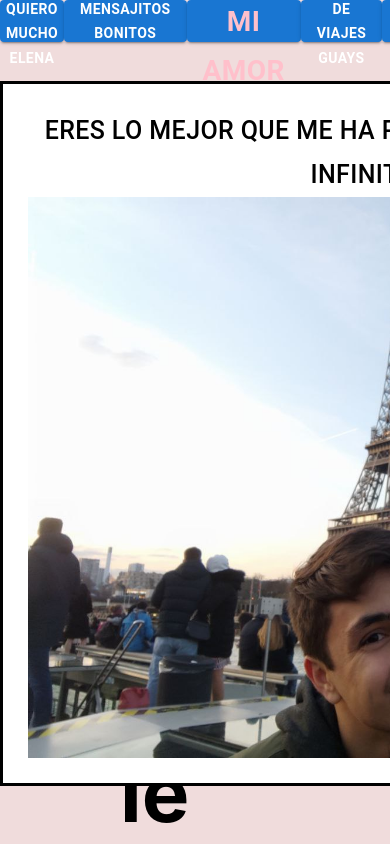
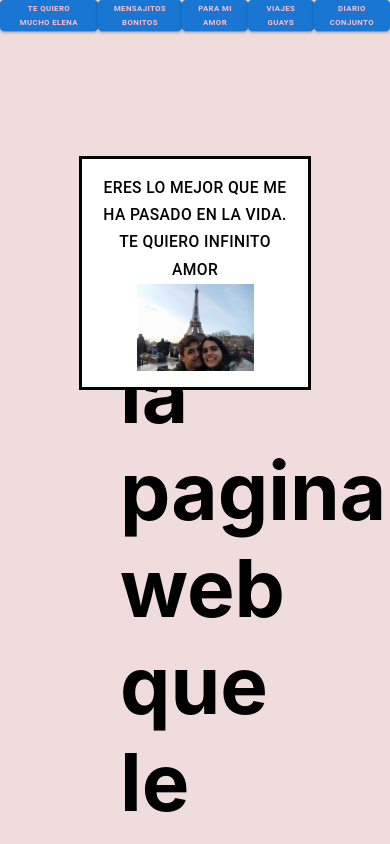
Before and after one commit to Churly01/Churly01.github.io, a React (Create React App) app: page / in a window 390 px wide. Both pictures are taken after a click on the button "TE QUIERO MUCHO ELENA". Built offline with nearby package versions, Linux system fonts and the light colour scheme.

Commit message:
Fix viewport on phone

```diff
--- a/src/components/LoveButton.js
+++ b/src/components/LoveButton.js
@@ -1,12 +1,8 @@
 import {useState, useEffect} from 'react';
-
 import paris                 from "../Paris.jpg";
-
 import Button from '@mui/material/Button';
 
 const LoveButton = () =>{
-
-
   const [is_open, setIsOpen] = useState(false);
 
   useEffect( ()=> {
@@ -20,15 +16,15 @@ const LoveButton = () =>{
       variant="contained"
 
     >
-      <b>TE QUIERO MUCHO ELENA</b>
+      <b style={{fontSize:'2vw', color:'pink'}}>TE QUIERO MUCHO ELENA</b>
       {is_open &&
        <dialog
          open
          style={{
-           fontSize:"25px",
-           marginTop:"33em",
-           position:"fixed"
-
+             fontSize:"4vw",
+             marginTop:"33em",
+             position:"fixed",
+             width:"50%"
          }}
        >
          Eres lo mejor que me ha pasado en la vida. Te quiero infinito amor
@@ -38,9 +34,9 @@ const LoveButton = () =>{
            style = {{
              marginLeft: "auto",
              marginRight: "auto",
-             width:"750px",
+             width:"60%",
              zIndex:1000,
-             display:"block"
+               display:"block"
            }}
          />
        </dialog >
--- a/src/components/TopBar.js
+++ b/src/components/TopBar.js
@@ -3,12 +3,12 @@ import LoveButton from './LoveButton.js';
 
 const TopBar = () => {
   return (
- 	  <div
-      style= {{
+      <div
+        style= {{
         backgroundColor: 'rgb(255, 230, 230)',
         top: '0px',
         left: '0px',
-        height: '5%',
+        height: '8vw',
         width: '100%',
         position:'relative',
         display: 'flex',
@@ -22,11 +22,11 @@ const TopBar = () => {
 
       <TopButton
         to="/"
-        text={<div style={{fontSize:'2em', color:'pink'}}>Para mi amor</div>}/>
+        text={<div style={{fontSize:'2vw', color:'pink'}}>Para mi amor</div>}/>
 
       <TopButton
         to="/viajes"
-        text='Ideas de Viajes Guays'
+        text='Viajes Guays'
       />
 
       <TopButton
--- a/src/components/TopButton.js
+++ b/src/components/TopButton.js
@@ -15,7 +15,7 @@ const TopButton = ({
         style={{height:'100%', width:'100%'}}
         variant="contained"
       >
-        <b >{text}</b>
+        <b style={{fontSize:'2vw', color:'pink'}}>{text}</b>
       </Button>
     </Link>
   );
--- a/src/views/MessagesView.js
+++ b/src/views/MessagesView.js
@@ -1,4 +1,4 @@
-import Message from '../components/Message'
+import Message from '../components/Message';
 
 
 function MessagesView({
```
